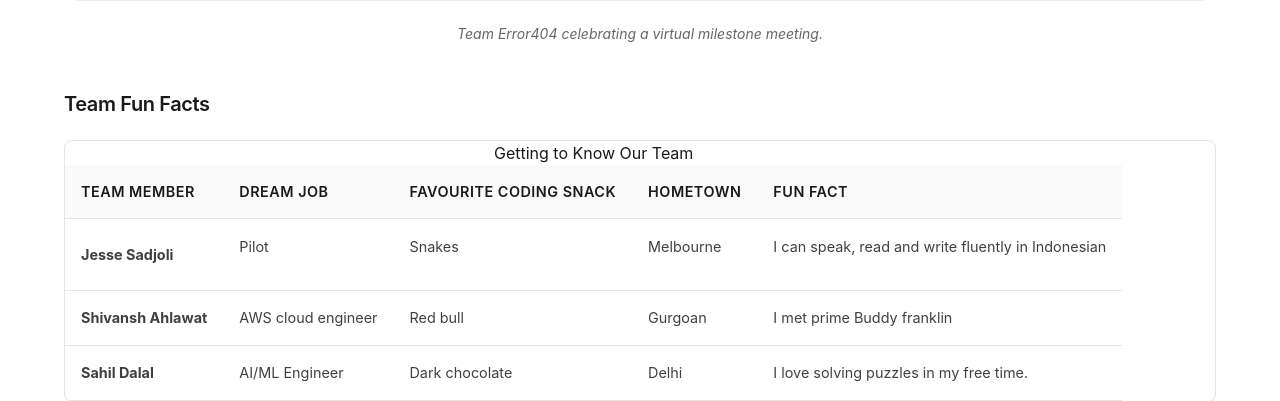
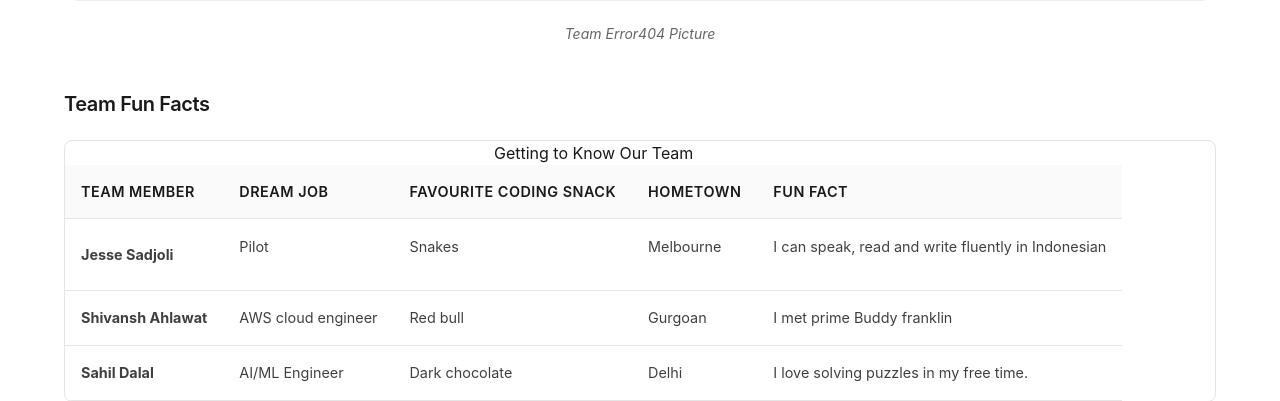
Before and after one commit to sahildalal26/project2, a PHP site: page /about.php in a window 1280 px wide. Shown: the part 2673-3074 px from the top of the page. Run offline with PHP 8.4, Linux system fonts and the light colour scheme; data that the repository does not hold is empty.

Commit message:
edit name of picture

```diff
--- a/about.php
+++ b/about.php
@@ -227,7 +227,7 @@ if ($result && mysqli_num_rows($result) > 0) {
       <figure class="team-photo">
         <!-- Team image with descriptive alt text -->
         <img src="images/team.png" alt="Digital Futures Learning Hub team" />
-        <figcaption>Team Error404 celebrating a virtual milestone meeting.</figcaption>
+        <figcaption>Team Error404 Picture</figcaption>
       </figure>
 
       <!-- Fun Facts Section -->
```
